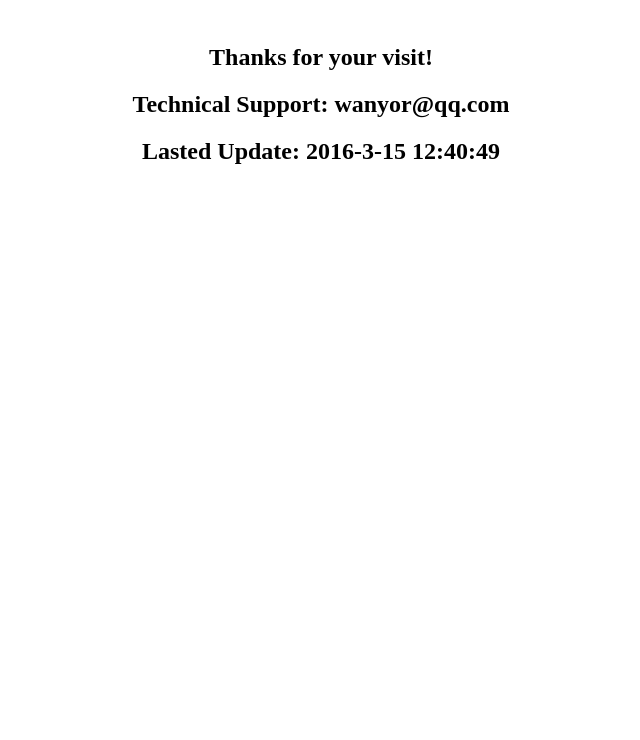
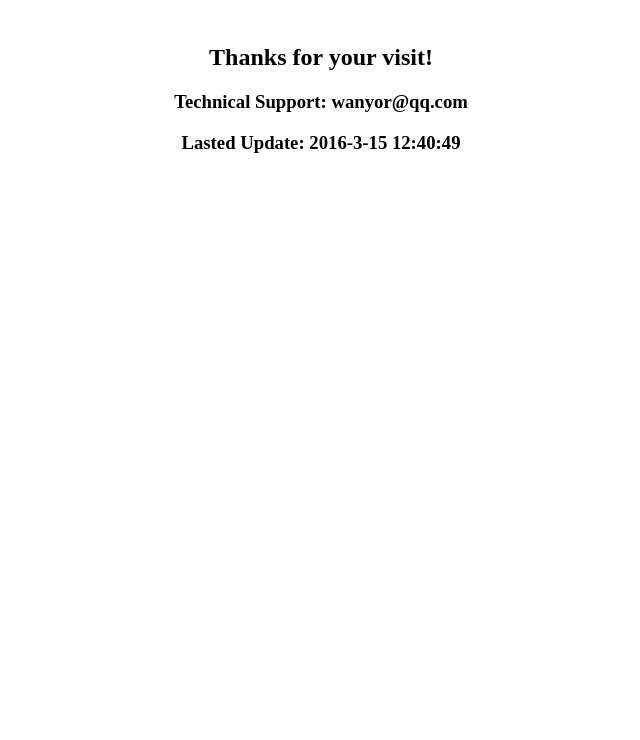
Before and after one commit to CY-Space/CY-Space.github.io, a plain HTML site: page index.html in a window 1280 px wide. Shown: the part 60-800 px from the top of the page, without its empty margins (319-959 px from the left). Drawn offline with Linux system fonts and the light colour scheme.

Commit message:
Update index.html

```diff
--- a/index.html
+++ b/index.html
@@ -5,6 +5,6 @@
 	<center><h1>GEEK-IOT</h1></center>
 	<br>
 	<center><h2>Thanks for your visit!</h2></center>
-	<center><h2>Technical Support: wanyor@qq.com</h2></center>
-	<center><h2>Lasted Update: 2016-3-15 12:40:49</h2></center>
+	<center><h3>Technical Support: wanyor@qq.com</h3></center>
+	<center><h3>Lasted Update: 2016-3-15 12:40:49</h3></center>
 </body>
```
